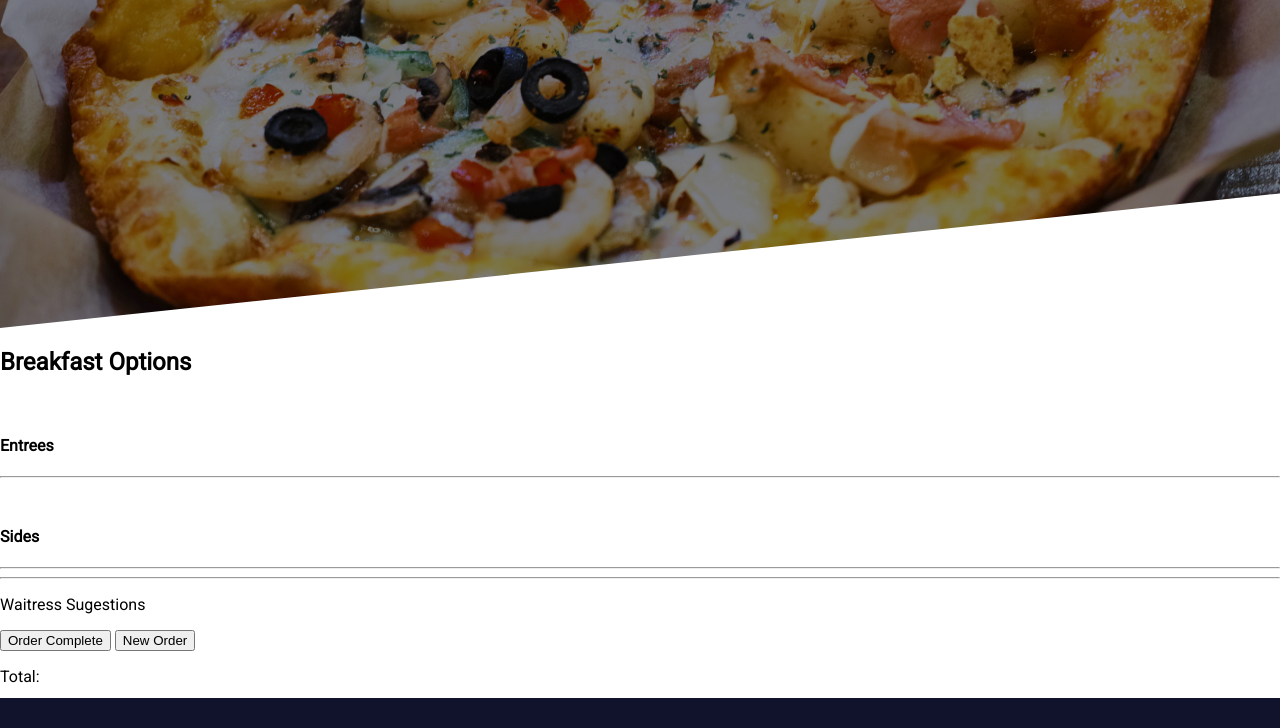
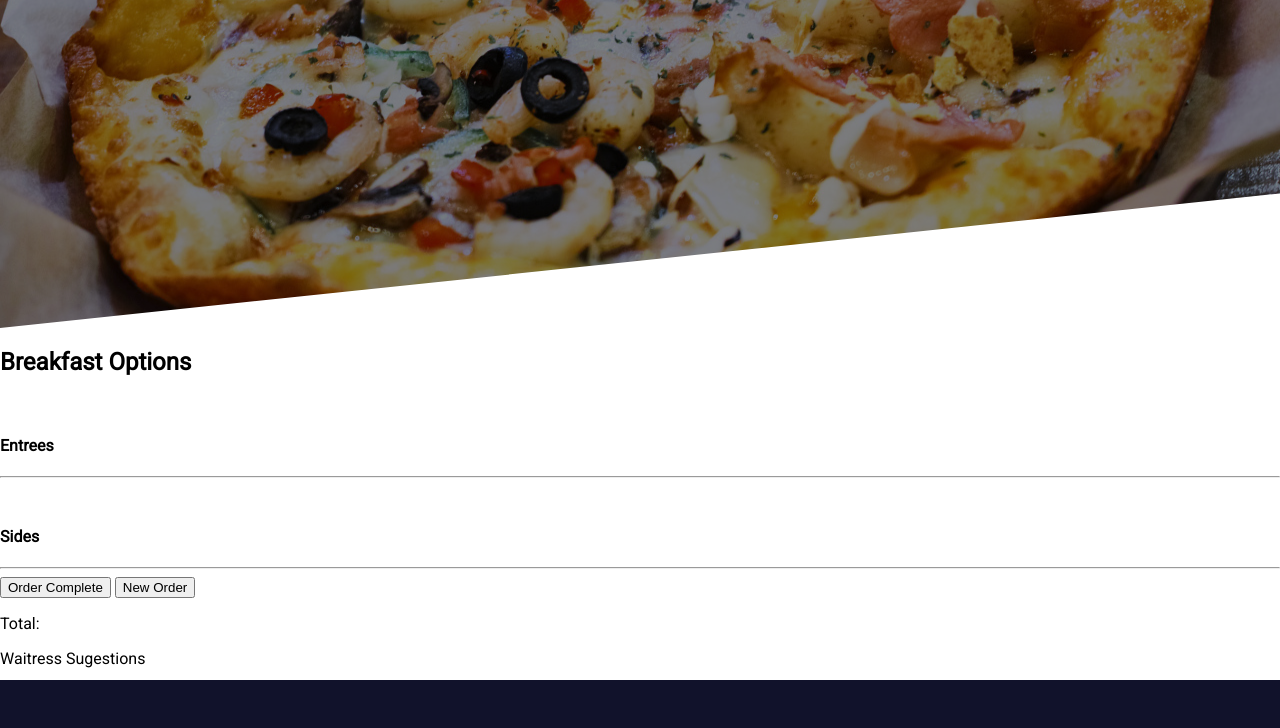
Before and after one commit to kaerim-cisneros/satelucoweb-html-ccs-js-marios_restaurate, a plain HTML site: page order.html in a window 1280 px wide. Shown: the part 72-800 px from the top of the page. Drawn offline with nearby package versions, Linux system fonts and the light colour scheme; a web font is replaced by a local one.

Commit message:
add div for the order section

```diff
--- a/order.html
+++ b/order.html
@@ -47,6 +47,8 @@
     </div>
 
     <!-- page content -->
+    <div class="order">
+        <div class="order-menu">
             <h2>Breakfast Options</h2>
              <br>
             <h4>Entrees</h4>
@@ -56,11 +58,14 @@
             <h4>Sides</h4>
               <hr>
             <div id=breakfast-sides></div>
-        <hr>
-        <p id="waitress"> Waitress Sugestions</p>
             <button type="button" onclick="total()">Order Complete</button>
             <button >New Order</button>
             <p>Total:</p> <p id="total"></p>
+        </div>
+        <div class="order-suggestions">
+            <p id="waitress"> Waitress Sugestions</p>
+        </div>
+    </div>
 
 
     <!-- footer  -->
```
Lines whose indentation alone changed are shown as unchanged.
